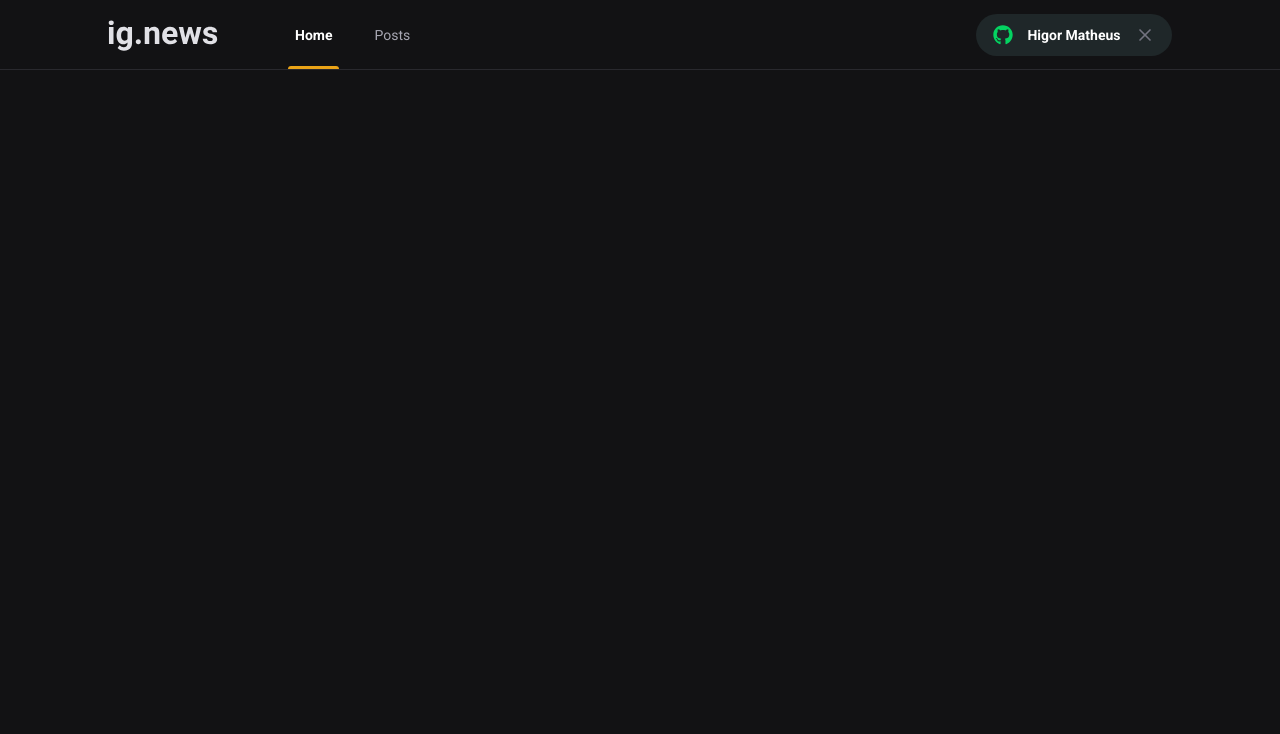
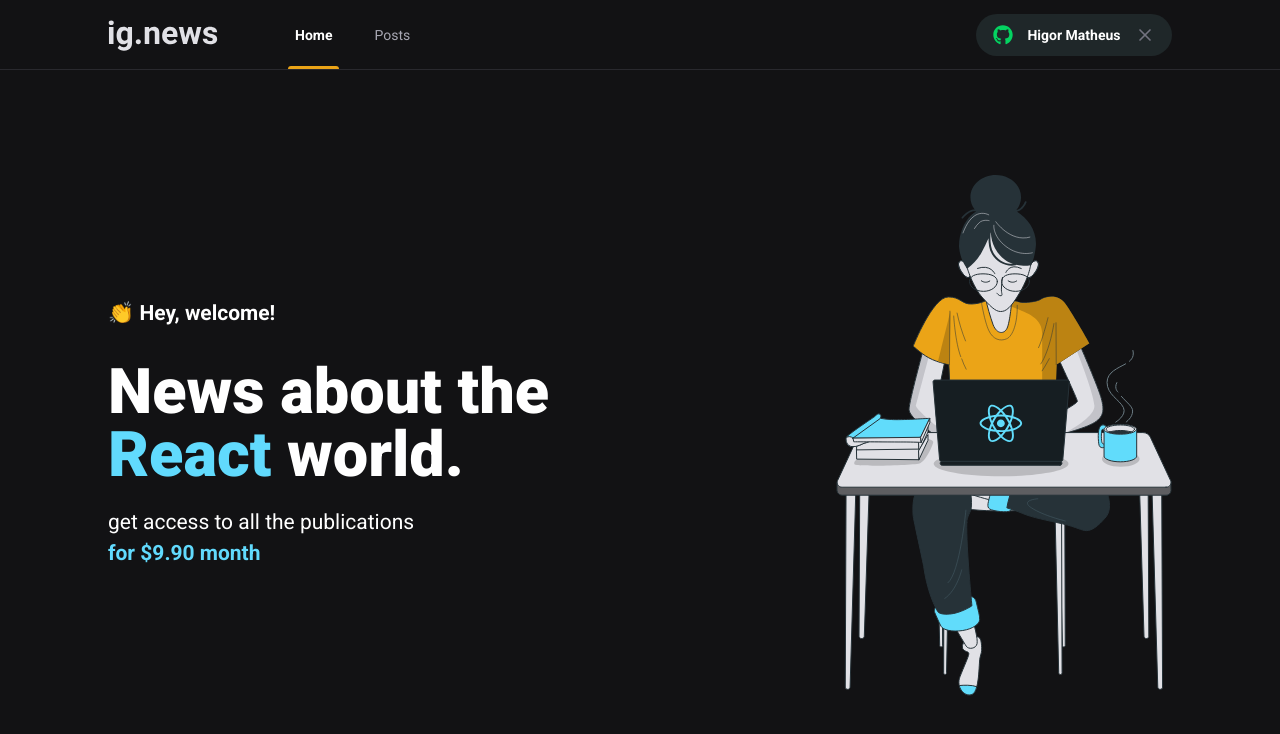
Before and after one commit to HigorMatheus/ignews, a Next.js app: page / in a window 1280 px wide. Shown: the top 734 px of the page. Built offline with nearby package versions, Linux system fonts and the light colour scheme.

Commit message:
add pagina home stylizada

```diff
--- /dev/null
+++ b/src/pages/home.module.scss
@@ -0,0 +1,36 @@
+.contentContainer {
+  max-width: 1120px;
+  margin: 0 auto;
+  padding: 0 2rem;
+  height: calc(100vh - 5rem);
+
+  display: flex;
+  align-items: center;
+  justify-content: space-between;
+}
+
+.hero {
+  max-width: 600px;
+  > span {
+    font-size: 1.5rem;
+    font-weight: bold;
+  }
+  h1 {
+    font-size: 4.5rem;
+    line-height: 4.5rem;
+    font-weight: 900;
+    margin-top: 2.5rem;
+    span {
+      color: var(--cyan-500);
+    }
+  }
+  p {
+    font-size: 1.5rem;
+    line-height: 2.25rem;
+    margin-top: 1.5rem;
+    span {
+      color: var(--cyan-500);
+      font-weight: bold;
+    }
+  }
+}
--- a/src/pages/index.tsx
+++ b/src/pages/index.tsx
@@ -1,12 +1,25 @@
-import Head from 'next/head'
+import Head from 'next/head';
 
+import styles from './home.module.scss';
 export default function Home() {
   return (
     <>
       <Head>
-			<title>Inicio | ig.news</title>
+        <title>Home | ig.news</title>
       </Head>
-
+      <main className={styles.contentContainer}>
+        <section className={styles.hero}>
+          <span>👏 Hey, welcome!</span>
+          <h1>
+            News about the <span>React</span> world.
+          </h1>
+          <p>
+            get access to all the publications <br />
+            <span>for $9.90 month</span>
+          </p>
+        </section>
+        <img src="./images/avatar.svg" alt="Girl coding" />
+      </main>
     </>
   );
 }
```
Also changed, not shown: .eslintrc.json. Lines whose indentation alone changed are shown as unchanged.
